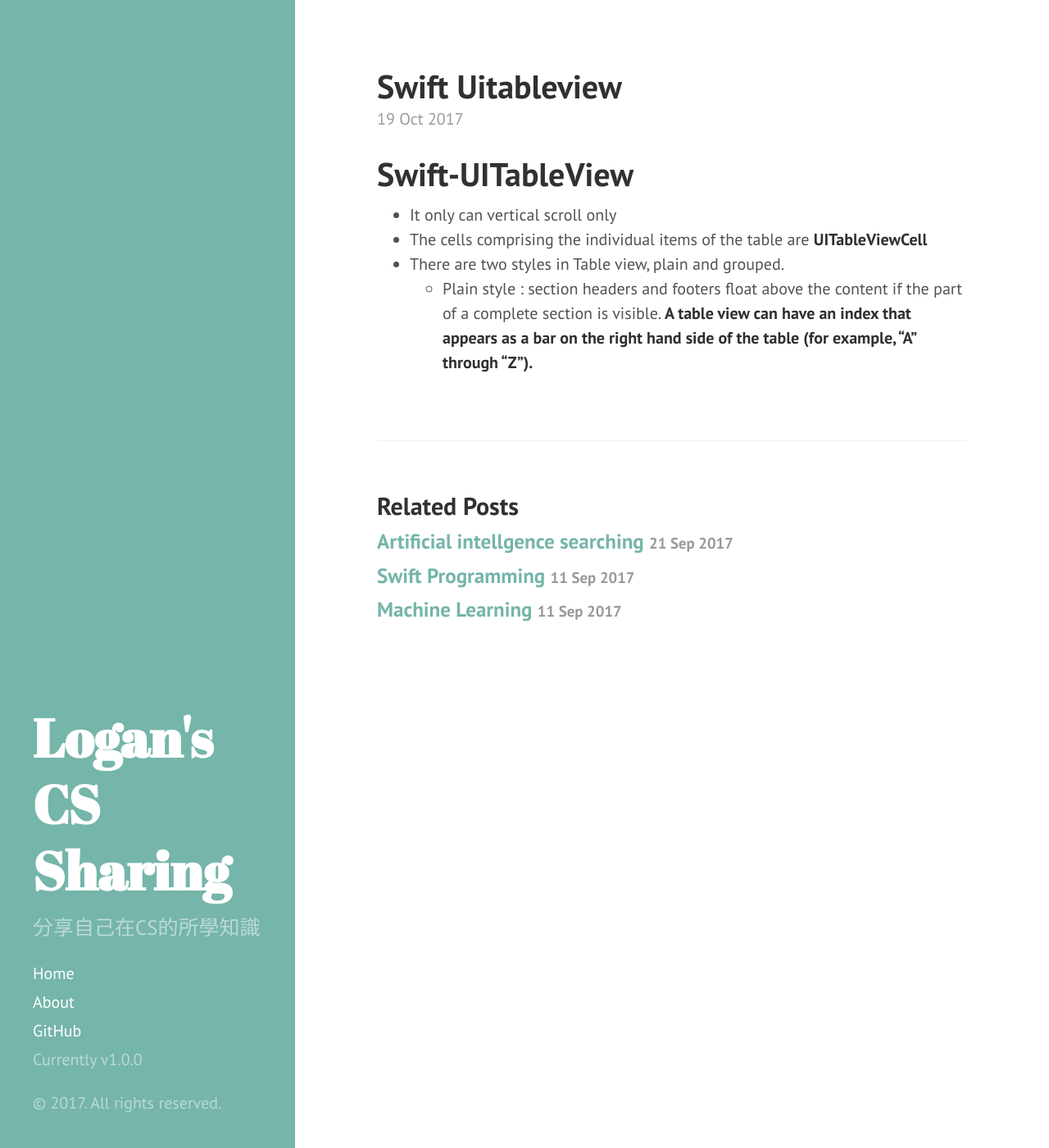
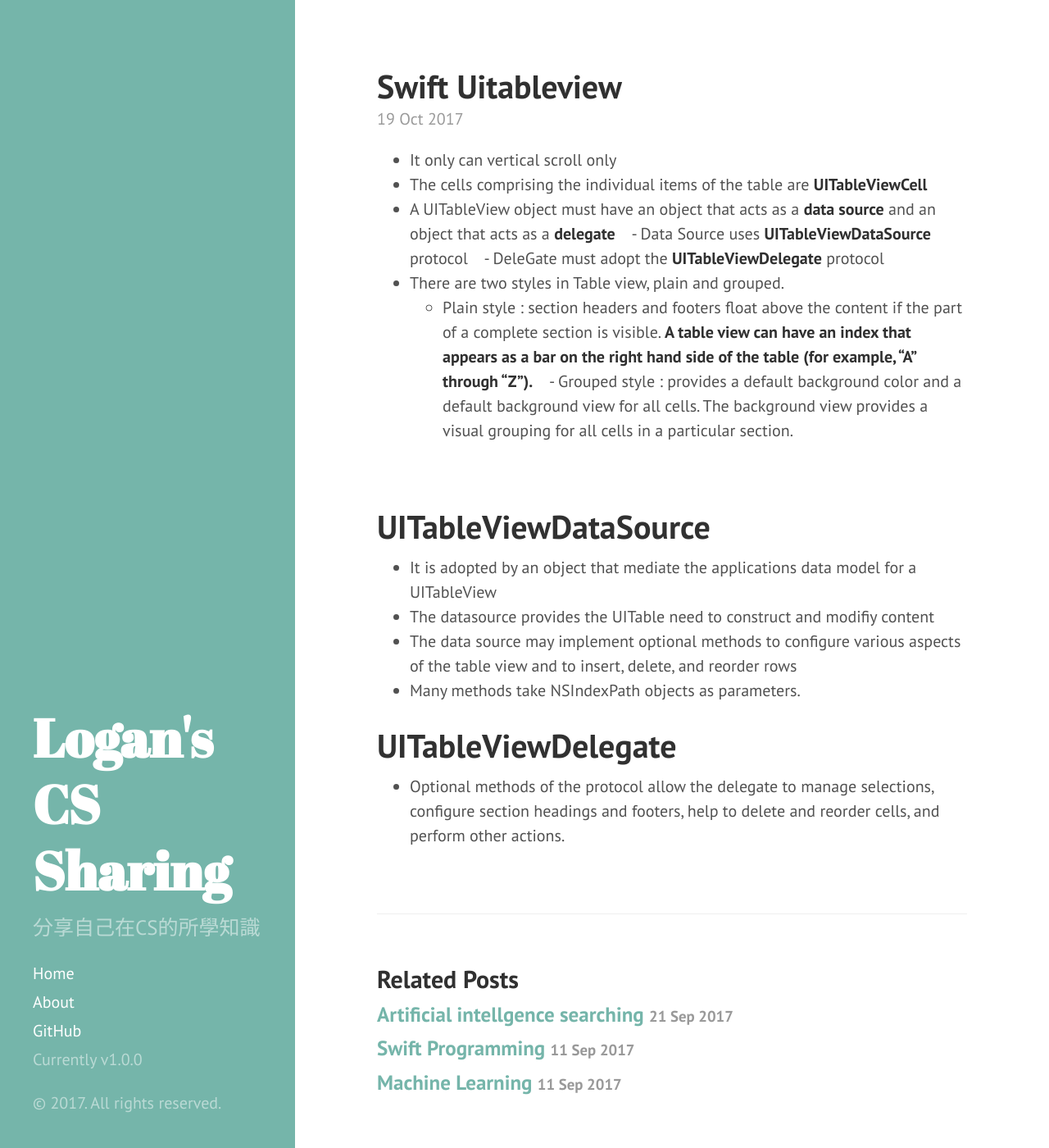
Before and after one commit to HermesKeng/HermesKeng.github.io, a Jekyll site: the page built from _posts/2017-10-19-Swift-UITableView.md, in a window 1280 px wide and 1400 px high. Shown: the whole window at 82% size. Built offline with Jekyll 4.4.1, drawn with Linux system fonts in a browser that asks for light colours; our own code applies the rules of GitHub Pages for plain Markdown files; Markdown is read by kramdown in place of the engine named in the settings.

Commit message:
Update paragraph

```diff
--- a/_posts/2017-10-19-Swift-UITableView.md
+++ b/_posts/2017-10-19-Swift-UITableView.md
@@ -1,6 +1,19 @@
-# Swift-UITableView
-
 - It only can vertical scroll only
 - The cells comprising the individual items of the table are **UITableViewCell**
+- A UITableView object must have an object that acts as a **data source** and an object that acts as a **delegate**
+    - Data Source uses **UITableViewDataSource** protocol
+    - DeleGate must adopt the **UITableViewDelegate** protocol
 - There are two styles in Table view, plain and grouped.
     - Plain style : section headers and footers float above the content if the part of a complete section is visible. **A table view can have an index that appears as a bar on the right hand side of the table (for example, "A" through "Z").**
+    - Grouped style : provides a default background color and a default background view for all cells. The background view provides a visual grouping for all cells in a particular section.
+
+
+
+# UITableViewDataSource
+- It is adopted by an object that mediate the applications data model for a UITableView
+- The datasource provides the UITable need to construct and modifiy content
+- The data source may implement optional methods to configure various aspects of the table view and to insert, delete, and reorder rows
+- Many methods take NSIndexPath objects as parameters.
+
+# UITableViewDelegate
+- Optional methods of the protocol allow the delegate to manage selections, configure section headings and footers, help to delete and reorder cells, and perform other actions.
```
